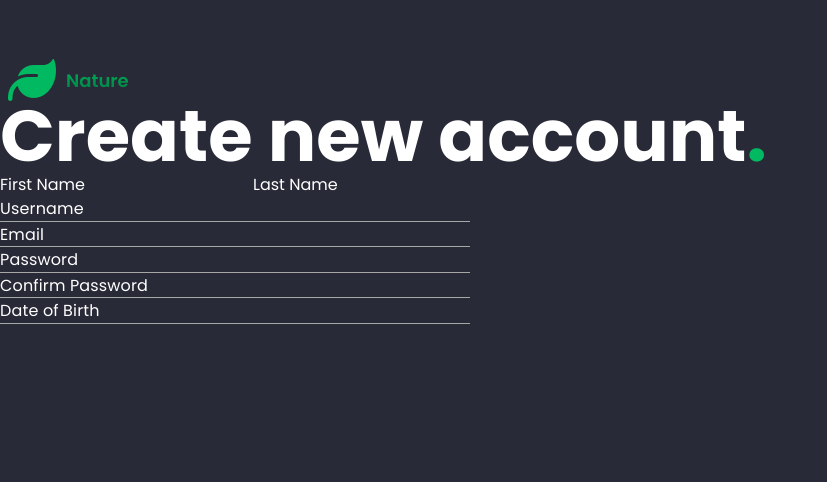
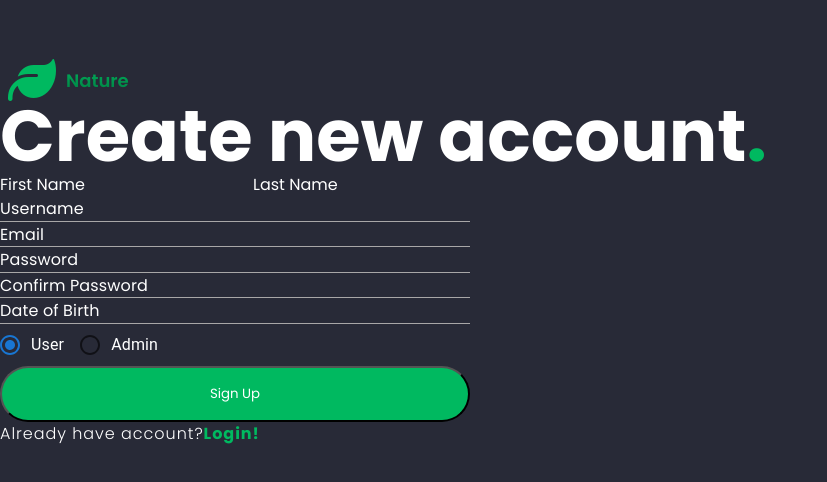
Before and after one commit to nemanjaweb/nature, a React (Create React App) app: page / in a window 1280 px wide. Shown: the part 748-1230 px from the top of the page, without its empty margins (0-827 px from the left). Built offline with nearby package versions, Linux system fonts and the light colour scheme.

Commit message:
first two done

```diff
--- a/package.json
+++ b/package.json
@@ -3,6 +3,9 @@
   "version": "0.1.0",
   "private": true,
   "dependencies": {
+    "@emotion/react": "^11.9.0",
+    "@emotion/styled": "^11.8.1",
+    "@mui/material": "^5.6.1",
     "@testing-library/jest-dom": "^5.16.4",
     "@testing-library/react": "^13.1.0",
     "@testing-library/user-event": "^13.5.0",
--- a/src/pages/Login.module.css
+++ b/src/pages/Login.module.css
@@ -25,7 +25,6 @@
   -webkit-background-clip: text;
   -webkit-text-fill-color: transparent;
   background-clip: text;
-  text-fill-color: transparent;
 }
 
 .title {
--- a/src/pages/Register.js
+++ b/src/pages/Register.js
@@ -1,5 +1,10 @@
 import React from "react";
+import Radio from "@mui/material/Radio";
+import RadioGroup from "@mui/material/RadioGroup";
+import FormControlLabel from "@mui/material/FormControlLabel";
+import FormControl from "@mui/material/FormControl";
 import classes from "./Register.module.css";
+
 const Register = () => {
   return (
     <section className={classes.druga}>
@@ -40,7 +45,45 @@ const Register = () => {
           <input type="text" placeholder="Date of Birth" />
         </div>
 
-        <div></div>
+        <div className={classes.radio}>
+          <div>
+            <FormControl>
+              <RadioGroup
+                aria-labelledby="demo-radio-buttons-group-label"
+                defaultValue="female"
+                name="radio-buttons-group"
+              >
+                <div className={classes.active}>
+                  <FormControlLabel
+                    value="female"
+                    control={<Radio />}
+                    label="User"
+                  />
+                  <FormControlLabel
+                    className={classes.admin}
+                    value="male"
+                    control={<Radio />}
+                    label="Admin"
+                  />
+                </div>
+              </RadioGroup>
+            </FormControl>
+          </div>
+        </div>
+        <div>
+          <button className={classes.signbtn}>Sign Up</button>
+        </div>
+        <div className={classes.greenline}>
+          <span></span>
+        </div>
+        <div className={classes.noacc}>
+          <p>
+            Already have account?
+            <span>
+              <b>Login!</b>
+            </span>{" "}
+          </p>
+        </div>
       </label>
     </section>
   );
--- a/src/pages/Register.module.css
+++ b/src/pages/Register.module.css
@@ -77,3 +77,40 @@
   border: none;
   border-bottom: 1px solid #a8a7a7;
 }
+.radio {
+  display: flex;
+}
+.active {
+  color: #fff;
+}
+.admin {
+  margin-left: 40px;
+}
+
+.signbtn {
+  background-color: #00b960;
+  color: #fff;
+  width: 470px;
+  height: 56px;
+  border-radius: 100px;
+}
+.greenline span {
+  margin-top: 20px;
+  width: 470px;
+  height: 1px;
+  background-color: #00b960;
+}
+.noacc {
+  font-weight: 300;
+  font-size: 16px;
+  line-height: 24px;
+  letter-spacing: 0.06em;
+  color: #ffffff;
+}
+.noacc span {
+  font-weight: 600;
+  font-size: 16px;
+  line-height: 24px;
+  letter-spacing: 0.06em;
+  color: #00b960;
+}
```
Also changed, not shown: 1 other file (tests, documents, lock files or other folders).
